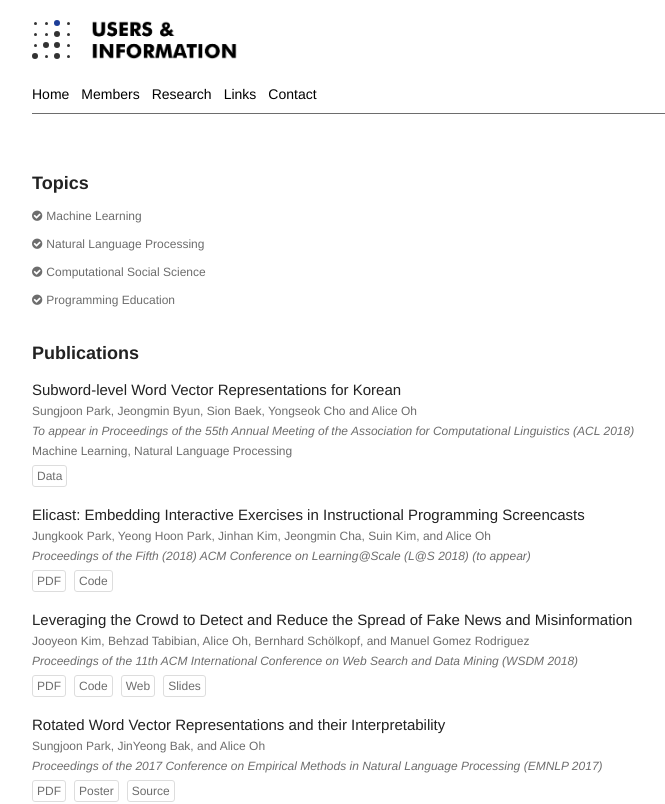
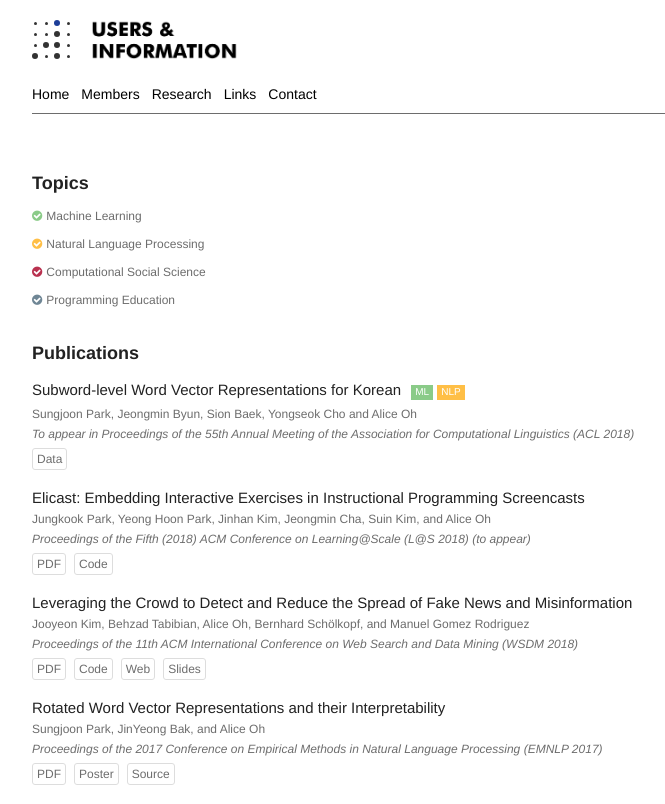
Before and after one commit to uilab-github/uilab-web-old, a React app: page /research in a window 1280 px wide. Shown: the top 804 px of the page, without its empty margins (104-769 px from the left). Built offline with nearby package versions, Linux system fonts and the light colour scheme; a web font is replaced by a local one; what react-google-maps-loader would draw is missing.

Commit message:
implement topic tags for research page

```diff
--- a/public/data/researches.json
+++ b/public/data/researches.json
@@ -2,19 +2,27 @@
   "topics": [
     {
       "id": "ml",
-      "title": "Machine Learning"
+      "title": "Machine Learning",
+      "tag": "ML",
+      "color": "#8acb88"
     },
     {
       "id": "nlp",
-      "title": "Natural Language Processing"
+      "title": "Natural Language Processing",
+      "tag": "NLP",
+      "color": "#ffbf46"
     },
     {
       "id": "css",
-      "title": "Computational Social Science"
+      "title": "Computational Social Science",
+      "tag": "CSS",
+      "color": "#b9314f"
     },
     {
       "id": "edu",
-      "title": "Programming Education"
+      "title": "Programming Education",
+      "tag": "EDU",
+      "color": "#6f8695"
     }
   ],
   "categories": [
--- a/src/components/Research.js
+++ b/src/components/Research.js
@@ -28,7 +28,7 @@ class Research extends Component {
     const topics = data.topics || [];
     const topicMap = {};
     topics.forEach(topic => {
-      topicMap[topic.id] = topic.title;
+      topicMap[topic.id] = topic;
     });
     this.setState({ topicMap });
   }
--- a/src/components/ResearchTopic.js
+++ b/src/components/ResearchTopic.js
@@ -5,13 +5,15 @@ import { Link } from 'react-router-dom';
 export default class ResearchTopic extends Component {
   renderIcon() {
     const {
+      topic,
       hidden,
     } = this.props;
 
+    const style = topic.color ? { color: topic.color } : {};
     return hidden ? (
-      <i className="fa fa-circle" />
+      <i className="fa fa-circle" style={style} />
     ) : (
-      <i className="fa fa-check-circle" />
+      <i className="fa fa-check-circle" style={style} />
     );
   }
 
--- a/src/components/ResearchWork.js
+++ b/src/components/ResearchWork.js
@@ -13,7 +13,11 @@ export default class ResearchWork extends Component {
   }
 
   render() {
-    const { work, isLinkVisible, topicMap } = this.props;
+    const {
+      work,
+      isLinkVisible,
+      topicMap,
+    } = this.props;
     const links = work.links || {};
     const linkItems = isLinkVisible ? Object.keys(links).map((key, i) => (
       <a
@@ -27,6 +31,25 @@ export default class ResearchWork extends Component {
       </a>
     )) : null;
 
+    const topicIds = work.topics || [];
+    const topics = topicIds
+      .filter(tid => tid in topicMap)
+      .map(tid => topicMap[tid]);
+    const topicTags = topics.map(topic => (
+      <div
+        key={topic.id}
+        className="c-research-work__tag"
+        style={topic.color ? { backgroundColor: topic.color } : {}}
+      >
+        {topic.tag}
+      </div>
+    ));
+    const topicTagsItem = (
+      <div className="c-research-work__tags">
+        {topicTags}
+      </div>
+    );
+
     const titleItem = work.title ? (
       <div
         className={classnames(
@@ -34,7 +57,7 @@ export default class ResearchWork extends Component {
           'c-research-work__item'
         )}
       >
-        {work.title}
+        {work.title} {topicTagsItem}
       </div>
     ) : null;
 
@@ -60,25 +83,11 @@ export default class ResearchWork extends Component {
       </div>
     ) : null;
 
-    const topics = work.topics || [];
-    const topicTitles = topics.filter(topic => topic in topicMap).map(topic => topicMap[topic]);
-    const topicItem = work.topics && work.topics.length > 0 ? (
-      <div
-        className={classnames(
-          'c-research-work__topics',
-          'c-research-work__item'
-        )}
-      >
-        {topicTitles.join(', ')}
-      </div>
-    ) : null;
-
     return (
       <div className="c-research-work">
         {titleItem}
         {authorsItem}
         {booktitleItem}
-        {topicItem}
         <div className="u-links">
           {linkItems}
         </div>
--- a/src/style/components/_research-work.scss
+++ b/src/style/components/_research-work.scss
@@ -23,4 +23,18 @@
   &__topics {
     font-size: 12px;
   }
+
+  &__tags {
+    display: inline-block;
+    padding: 0 4px;
+  }
+
+  &__tag {
+    display: inline-block;
+    margin: 0 2px;
+    background-color: color('dark-grey');
+    padding: 2.5px 4px;
+    font-size: 10px;
+    color: color('white');
+  }
 }
```
